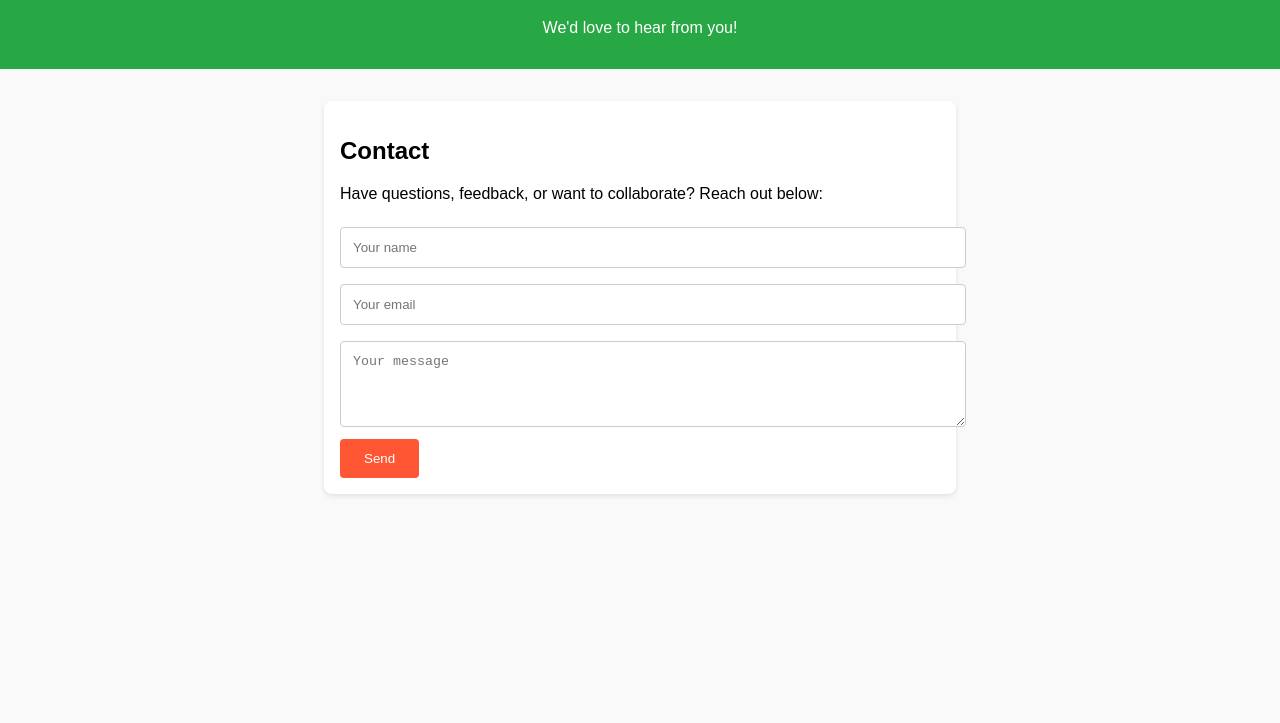
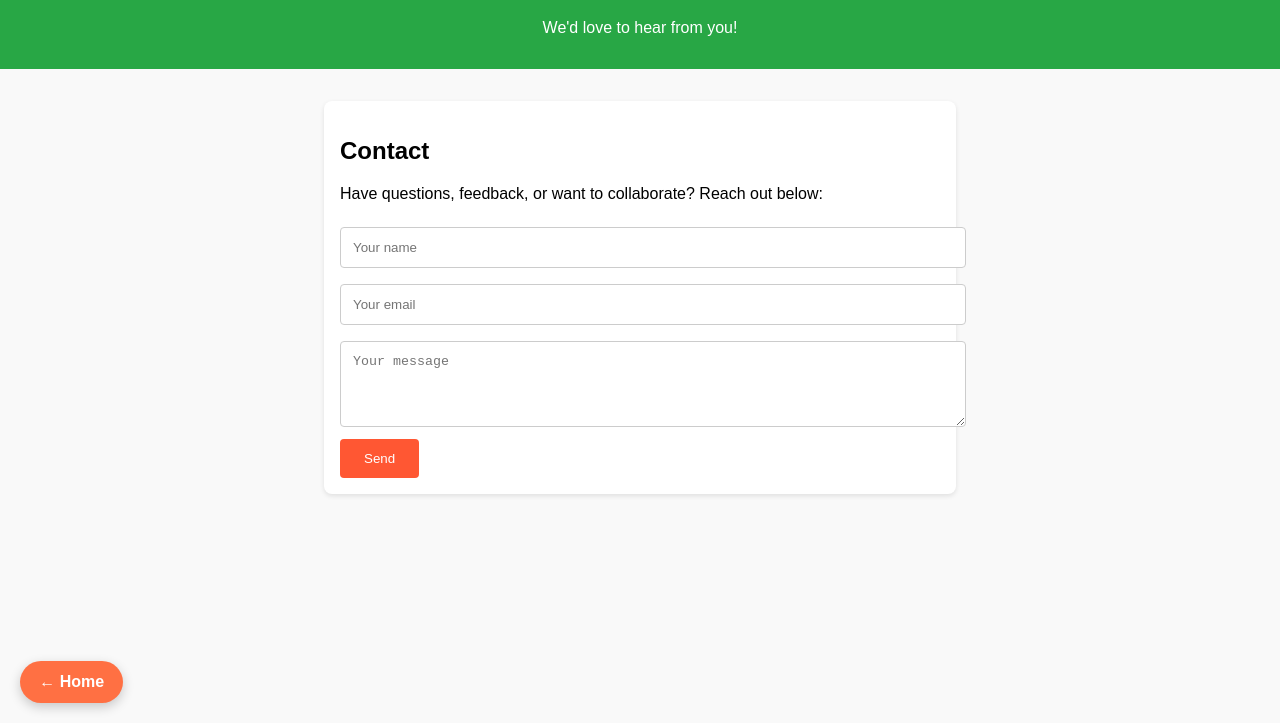
Before and after one commit to mattalexv/Light-Lounge-Pod, a plain HTML site: page Contact.html in a window 1280 px wide. Shown: the part 77-800 px from the top of the page. Drawn offline with Linux system fonts and the light colour scheme.

Commit message:
Update Contact.html

```diff
--- a/Contact.html
+++ b/Contact.html
@@ -67,6 +67,21 @@
       <button type="submit">Send</button>
     </form>
   </section>
+<a href="/index.html" style="
+  position: fixed;
+  bottom: 20px;
+  left: 20px;
+  background: #ff7043;
+  color: white;
+  padding: 0.75rem 1.2rem;
+  border-radius: 50px;
+  text-decoration: none;
+  font-weight: bold;
+  box-shadow: 0 4px 12px rgba(0,0,0,0.2);
+  z-index: 1000;
+">
+  ← Home
+</a>
 
 </body>
 </html>
```
